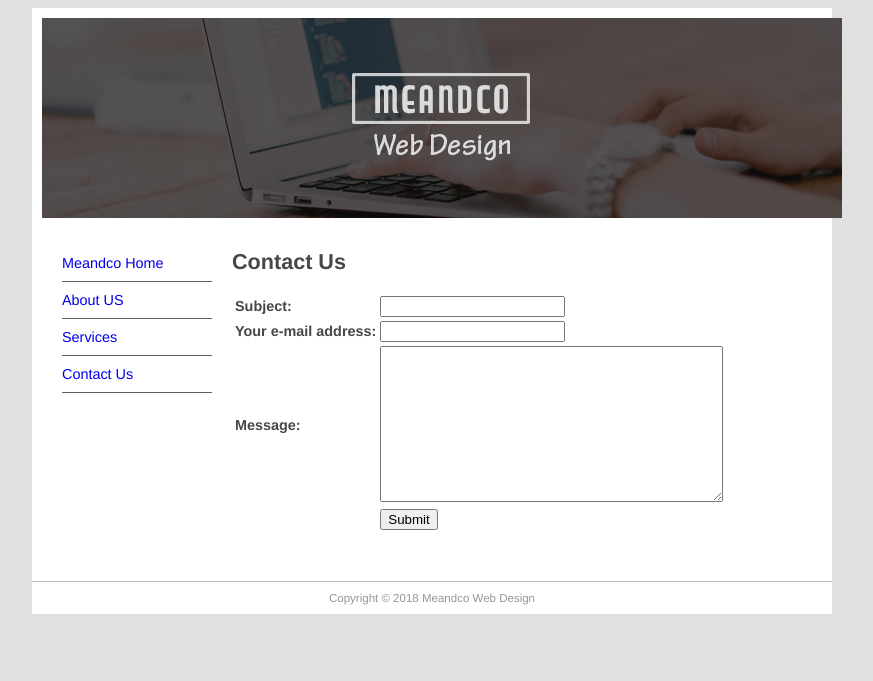
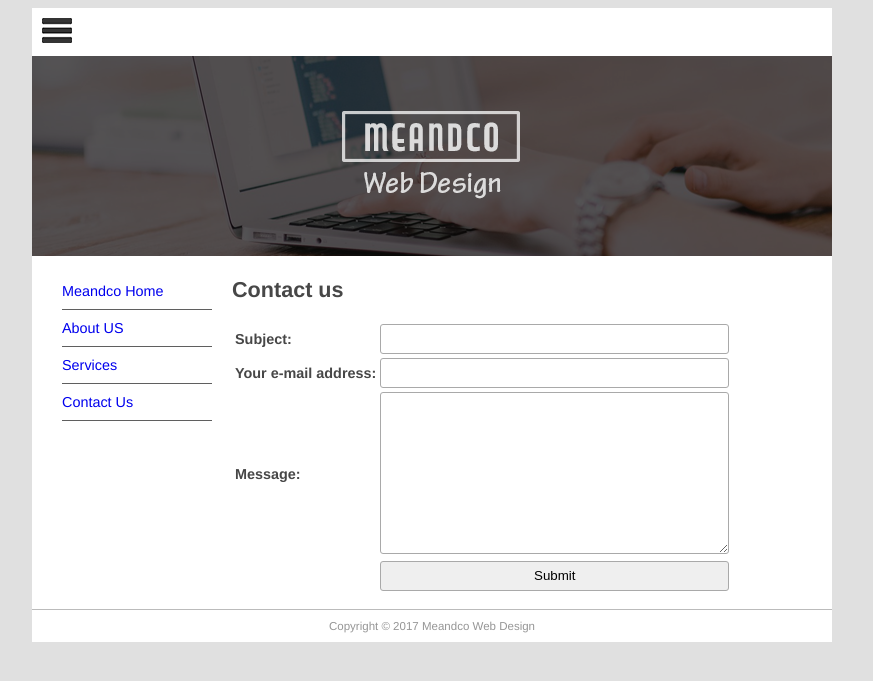
Before and after one commit to prianthon/mfdw, a Django app: page /contact in a window 1280 px wide. Shown: the top 681 px of the page, without its empty margins (208-1081 px from the left). Run offline with Django 3.2, Linux system fonts and the light colour scheme; data comes from the database, SQL or seed files in the repository.

Commit message:
goto ch11

```diff
--- a/mfdw_site/static/main.css
+++ b/mfdw_site/static/main.css
@@ -58,3 +58,43 @@
 #logo {
     padding: 10px;
 }
+ul.errorlist {
+    margin: 0;
+    padding: 0;
+}
+.errorlist li {
+    border: 1px solid red;
+    color: red;
+    background: rgba(255, 0, 0, 0.15);
+    list-style-position: inside;
+    display: block;
+    font-size: 1.2em;
+    margin: 0 0 3px;
+    padding: 4px 5px;
+    text-align: center;
+    border-radius: 3px;
+}
+
+input, textarea {
+    width: 100%;
+    padding: 5px!important;
+    -webkit-box-sizing: border-box;
+    -moz-box-sizing: border-box;
+    box-sizing: border-box;
+    border-radius: 3px;
+    border-style: solid;
+    border-width: 1px;
+    border-color: rgb(169,169,169)
+}
+
+input {
+    height: 30px;
+}
+.success {
+    background-color: rgba(0, 128, 0, 0.15);
+    padding: 10px;
+    text-align: center;
+    color: green;
+    border: 1px solid green;
+    border-radius: 3px;
+}
--- a/mfdw_site/templates/base.html
+++ b/mfdw_site/templates/base.html
@@ -1,21 +1,20 @@
 {% load static %}
-<!DOCTYPE html>
-<html lang="en">
+<!doctype html>
+<html>
+
 <head>
-    <meta charset="UTF-8">
+  <meta charset="utf-8">
   <title>
-        {% block title %}
-            Untitled Document
-        {% endblock title %}
+    {% block title %} Untitled Document {% endblock title %}
   </title>
   <link href="{% static 'main.css' %}" rel="stylesheet" type="text/css">
 </head>
+
 <body>
   <div id="wrapper">
     <header id="header">
-        <div id="logo">
-            <img src="{% static 'top_banner.png' %}" width="800" height="200" alt=""/>
-        </div>
+      <div id="logo"><img src="{% static 'logo.jpg' %}" alt="" /></div>
+      <div id="topbanner"><img src="{% static 'top_banner.png' %}" width="800" height="200" alt="" /></div>
     </header>
     <aside id="leftsidebar">
       <nav id="nav">
@@ -35,8 +34,8 @@
       <p>This is the site template</p>
       {% endblock content %}
     </section>
-    <footer id="footer">Copyright &copy; 2018 Meandco Web Design</footer>
+    <footer id="footer">Copyright &copy; 2017 Meandco Web Design</footer>
   </div>
+</body>
 
-</body>
 </html>
--- a/pages/forms.py
+++ b/pages/forms.py
@@ -2,5 +2,5 @@
 
 class ContactForm(forms.Form):
     subject = forms.CharField(max_length=100)
-    email = forms.EmailField(required=False, label='Your e-mail address')
+    email = forms.EmailField(required=False,label='Your e-mail address')
     message = forms.CharField(widget=forms.Textarea)
--- a/pages/templates/pages/contact.html
+++ b/pages/templates/pages/contact.html
@@ -3,10 +3,13 @@
 {% block title %}Contact Us{% endblock title %}
 
 {% block content %}
-<h1>Contact Us</h1>
+<h1>Contact us</h1>
 
 {% if submitted %}
-    <p class="success">Your message was submitted successfully. Thank you.</p>
+    <p class="success">
+        Your message was submitted successfully. Thank you.
+    </p>
+
 {% else %}
     <form action="" method="post" novalidate>
     <table>
@@ -17,7 +20,6 @@
         </tr>
     </table>
     {% csrf_token %}
-
     </form>
 {% endif %}
 {% endblock content %}
--- a/pages/urls.py
+++ b/pages/urls.py
@@ -2,7 +2,7 @@
 from . import views
 
 urlpatterns = [
-    #url(r'^$', views.index, name='index'),
+    # url(r'^$', views.index, name='index'),
     url(r'^contact$', views.contact, name='contact'),
     url(r'([^/]*)', views.index, name='index'),
 ]
--- a/pages/views.py
+++ b/pages/views.py
@@ -6,37 +6,35 @@
 from .forms import ContactForm
 
 def index(request, pagename):
-	#return HttpResponse("<h1>The Meandco Homepage</h1>")
-	pagename = '/' + pagename
-	#pg = Page.objects.get(permalink=pagename)
-	pg = get_object_or_404(Page, permalink=pagename)
-	context = {
-		'title': pg.title,
-		'content': pg.bodytext,
-		'last_updated': pg.update_date,
-		'page_list': Page.objects.all(),
-	}
-	#assert False
-	return render(request, 'pages/page.html', context)
+    pagename = '/' + pagename
+    pg = get_object_or_404(Page, permalink=pagename)
+    context = {
+        'title': pg.title,
+        'content': pg.bodytext,
+        'last_updated': pg.update_date,
+        'page_list': Page.objects.all(),
+    }
+    # assert False
+    return render(request, 'pages/page.html', context)
 
 def contact(request):
-	submitted = False
-	if request.method == 'POST':
-		form = ContactForm(request.POST)
-		if form.is_valid():
-			cd = form.cleaned_data
-			con = get_connection('django.core.mail.backends.console.EmailBackend')
-			send_mail(
-				cd['subject'],
-				cd['message'],
-				cd.get('email', 'noreply@example.com'),
-				['siteowner@example.com'],
-				connection=con
-			)
-			return HttpResponseRedirect('/contact?submitted=True')
-	else:
-		form = ContactForm()
-		if 'submitted' in request.GET:
-			submitted = True
+    submitted = False
+    if request.method == 'POST':
+        form = ContactForm(request.POST)
+        if form.is_valid():
+            cd = form.cleaned_data
+            con = get_connection('django.core.mail.backends.console.EmailBackend')
+            send_mail(
+                cd['subject'],
+                cd['message'],
+                cd.get('email', 'noreply@example.com'),
+                ['siteowner@example.com'],
+                connection=con
+            )
+            return HttpResponseRedirect('/contact?submitted=True')
+    else:
+        form = ContactForm()
+        if 'submitted' in request.GET:
+            submitted = True
 
-	return render(request, 'pages/contact.html', {'form': form, 'page_list': Page.objects.all(), 'submitted': submitted})
+    return render(request, 'pages/contact.html', {'form': form, 'page_list': Page.objects.all(), 'submitted': submitted})
```
Lines whose indentation alone changed are shown as unchanged.
